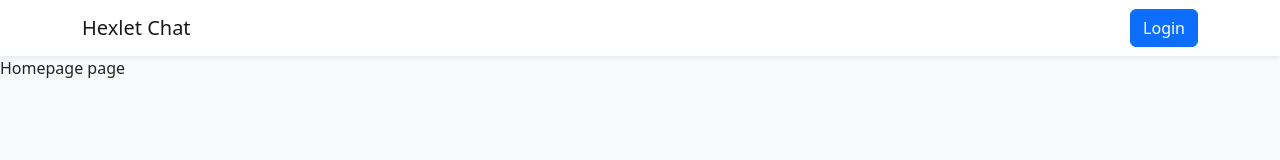
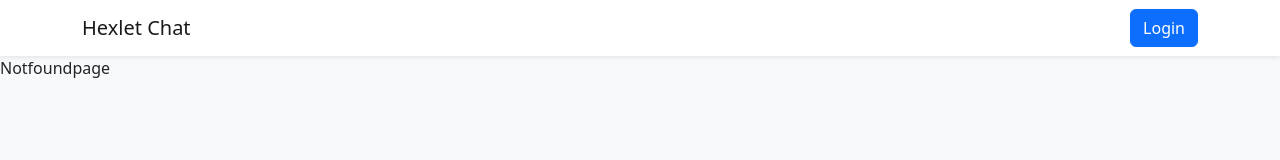
Before and after one commit to Romzik-Peperomzik/frontend-project-12, a React (Create React App) app in the folder frontend/: page /homepage in a window 1280 px wide. Shown: the top 160 px of the page. Built offline with nearby package versions, Linux system fonts and the light colour scheme.

Commit message:
removed unnecessary component HomePage.jsx

```diff
--- a/frontend/src/components/App.jsx
+++ b/frontend/src/components/App.jsx
@@ -10,7 +10,6 @@ import {
 import { Button, Navbar, Container } from 'react-bootstrap';
 
 import ChatPage from './ChatPage';
-import HomePage from './HomePage';
 import LoginPage from './LoginPage';
 import NotFoundPage from './NotFoundPage';
 import AuthContext from '../contexts/index';
@@ -43,7 +42,6 @@ const App = () => (
       <Routes>
         <Route path="/" element={<ChatPage />} />
         <Route path="/login" element={<LoginPage />} />
-        <Route path="/homepage" element={<HomePage />} />
         <Route path="*" element={<NotFoundPage />} />
       </Routes>
     </BrowserRouter>
--- a/frontend/src/components/HomePage.jsx
+++ /dev/null
@@ -1,9 +0,0 @@
-import React from 'react';
-
-const Homepage = () => (
-  <div>
-    <p>Homepage page</p>
-  </div>
-);
-
-export default Homepage;
```
